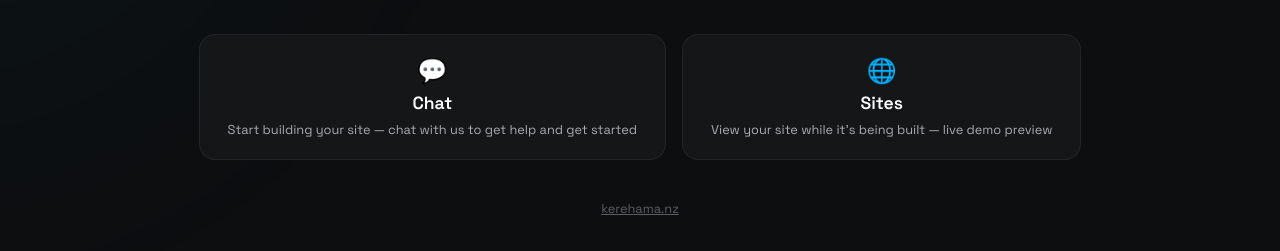
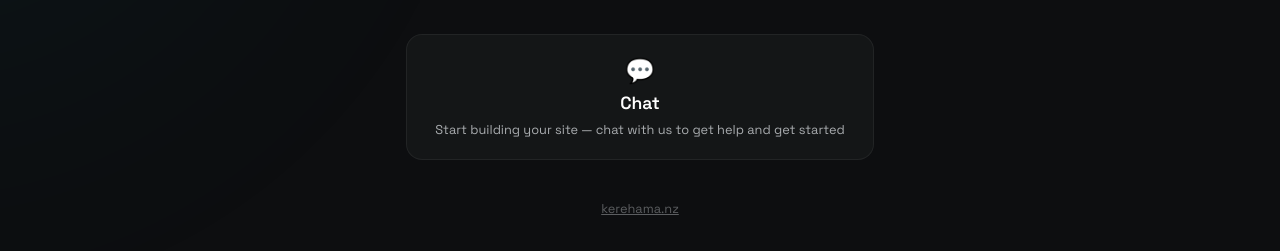
Before and after one commit to Kerehamaa/kerehama-labs, a plain HTML site: page index.html in a window 1280 px wide. Shown: the part 333-584 px from the top of the page. Drawn offline with Linux system fonts and the light colour scheme.

Commit message:
Hide Sites button from landing page (still accessible via direct URL)

```diff
--- a/index.html
+++ b/index.html
@@ -85,11 +85,6 @@
         <strong>Chat</strong>
         <span class="link-desc">Start building your site — chat with us to get help and get started</span>
       </a>
-      <a href="/sites/" class="link-card">
-        <span class="icon">🌐</span>
-        <strong>Sites</strong>
-        <span class="link-desc">View your site while it's being built — live demo preview</span>
-      </a>
     </div>
     <p class="footer-note"><a href="https://kerehama.nz">kerehama.nz</a></p>
   </div>
```
